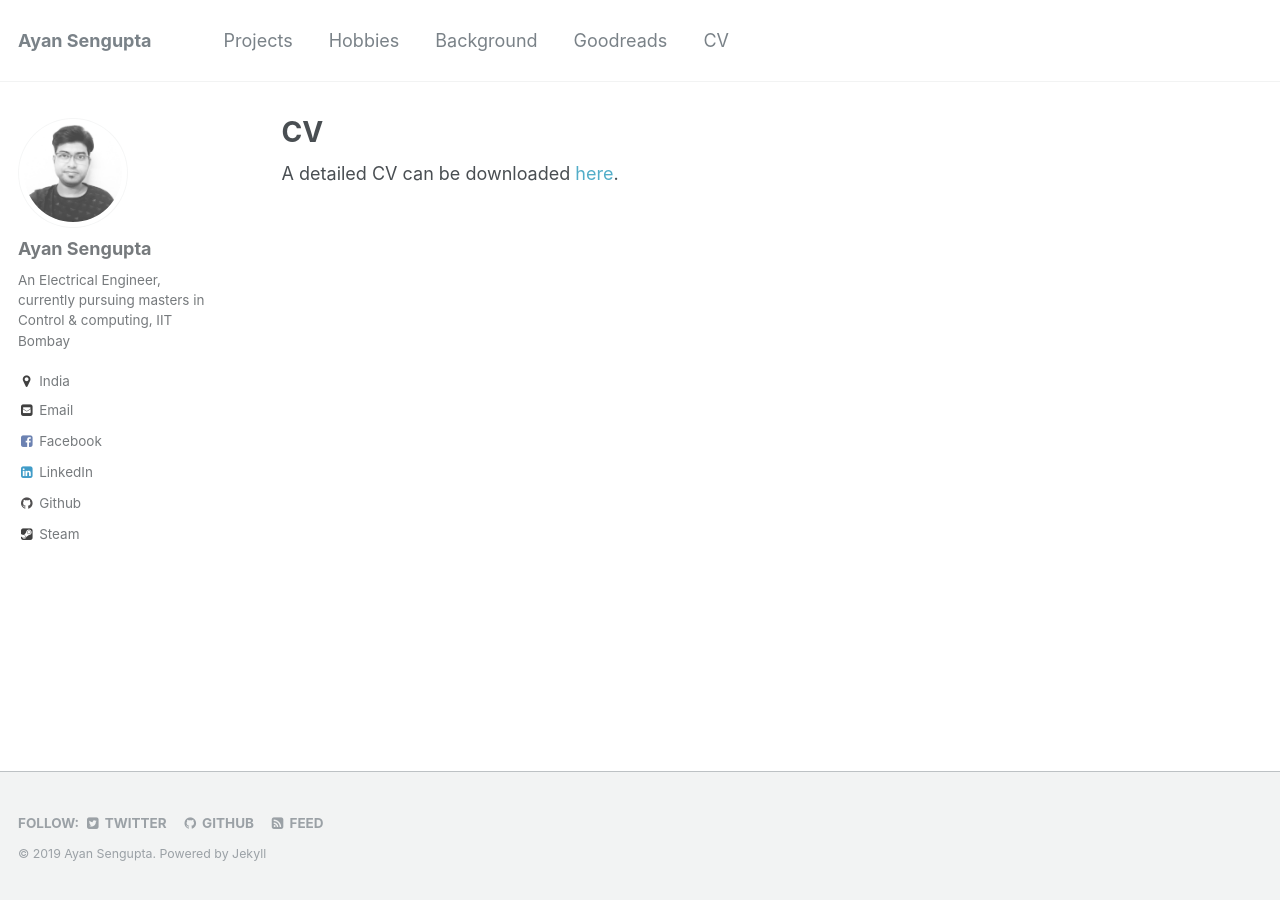
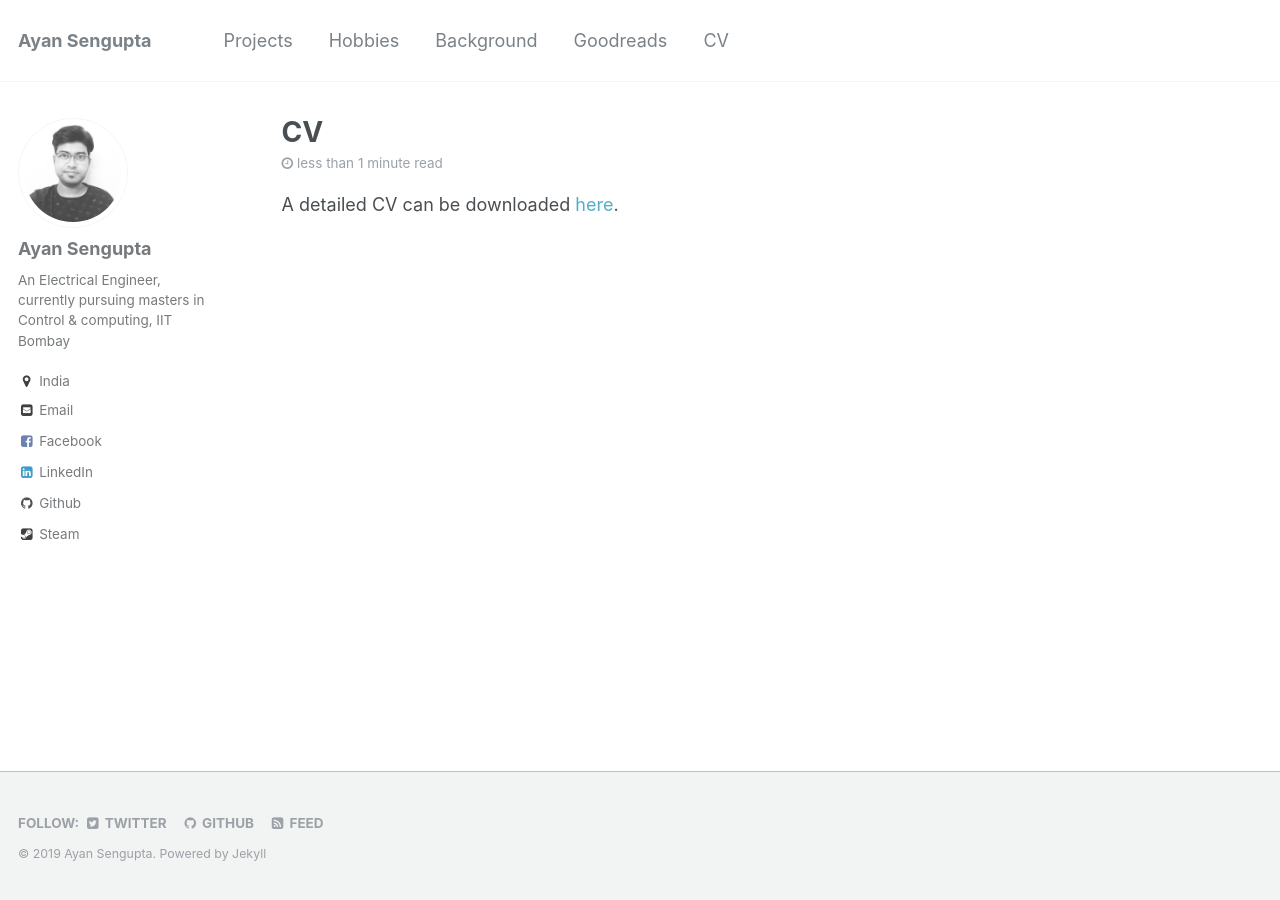
Before and after one commit to ayansengupta17/ayansengupta17.github.io, a Jekyll site: the page built from _pages/cv.md, in a window 1280 px wide. Built offline with Jekyll 4.4.1, drawn with Linux system fonts in a browser that asks for light colours; some of the changed lines change nothing that is shown.

Commit message:
Update _config.yml

```diff
--- a/_config.yml
+++ b/_config.yml
@@ -119,6 +119,8 @@ defaults:
     values:
       layout: single
       author_profile: true
+      read_time: true
+
 
   - scope:
       path: "_projects"
```
